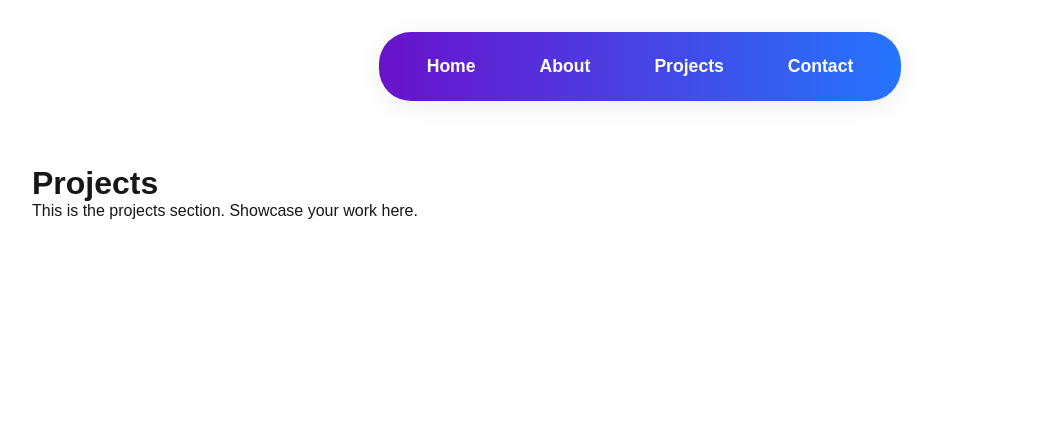
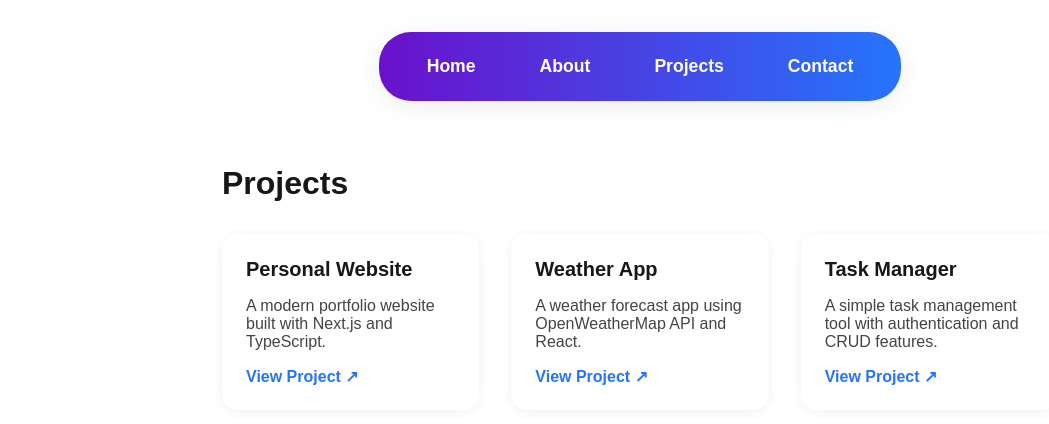
Before and after one commit to thusharanavod123/skygea-personal-website, a Next.js app in the folder my-website/: page /projects in a window 1280 px wide. Shown: the top 424 px of the page, without its empty margins (0-1049 px from the left). Built offline with nearby package versions, Linux system fonts and the light colour scheme.

Commit message:
home page  and project page setup

```diff
--- a/my-website/src/app/projects/page.tsx
+++ b/my-website/src/app/projects/page.tsx
@@ -1,8 +1,46 @@
+const projects = [
+  {
+    title: 'Personal Website',
+    description: 'A modern portfolio website built with Next.js and TypeScript.',
+    link: 'https://yourwebsite.com',
+  },
+  {
+    title: 'Weather App',
+    description: 'A weather forecast app using OpenWeatherMap API and React.',
+    link: 'https://github.com/yourusername/weather-app',
+  },
+  {
+    title: 'Task Manager',
+    description: 'A simple task management tool with authentication and CRUD features.',
+    link: 'https://github.com/yourusername/task-manager',
+  },
+];
+
 export default function ProjectsPage() {
   return (
-    <main style={{ padding: '2rem' }}>
-      <h1>Projects</h1>
-      <p>This is the projects section. Showcase your work here.</p>
+    <main style={{ padding: '2rem', maxWidth: 900, margin: '0 auto' }}>
+      <h1 style={{ fontSize: '2rem', fontWeight: 700, marginBottom: '2rem' }}>Projects</h1>
+      <div style={{ display: 'flex', flexWrap: 'wrap', gap: '2rem' }}>
+        {projects.map((project) => (
+          <div key={project.title} style={{
+            flex: '1 1 250px',
+            minWidth: 250,
+            background: '#fff',
+            borderRadius: '1rem',
+            boxShadow: '0 2px 12px rgba(0,0,0,0.06)',
+            padding: '1.5rem',
+            display: 'flex',
+            flexDirection: 'column',
+            justifyContent: 'space-between',
+          }}>
+            <h2 style={{ fontSize: '1.25rem', fontWeight: 700, margin: 0 }}>{project.title}</h2>
+            <p style={{ color: '#444', margin: '1rem 0' }}>{project.description}</p>
+            <a href={project.link} target="_blank" rel="noopener noreferrer" style={{ color: '#2575fc', fontWeight: 600, textDecoration: 'none', marginTop: 'auto' }}>
+              View Project ↗
+            </a>
+          </div>
+        ))}
+      </div>
     </main>
   );
 }
```
Also changed, not shown: my-website/src/app/page.tsx (+20 -89 lines).
